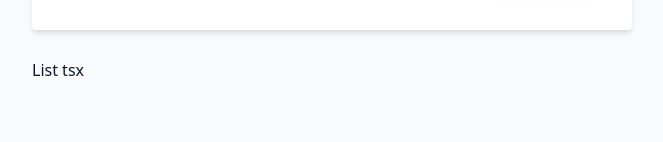
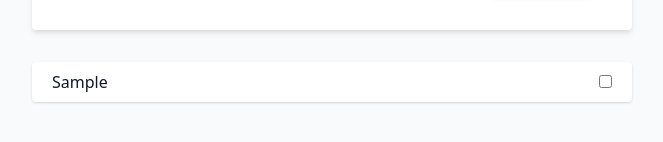
Before and after one commit to ReactRay/React-with-typescript, a React (Vite) app: page / in a window 1280 px wide. Both pictures are taken after typing "Sample" into the empty fields and a click on the button "Add Task". Shown: the part 284-426 px from the top of the page, without its empty margins (308-971 px from the left). Built offline with nearby package versions, Linux system fonts and the light colour scheme.

Commit message:
finish todos with ts and local storage

```diff
--- a/src/starter/10-tasks/List.tsx
+++ b/src/starter/10-tasks/List.tsx
@@ -1,9 +1,24 @@
 
-function List() {
+import { Task } from "./types"
+type ListProps = {
+
+    toggleTask: (id: string) => void,
+    tasks: Task[]
+
+
+}
+
+
+function List({ toggleTask, tasks }: ListProps) {
     return (
-        <div>
-            List tsx
-        </div>
+        <ul className="list">
+            {tasks.map((task) => {
+                return <li key={task.id}>
+                    <p className="task-text">{task.description}</p>
+                    <input type="checkbox" checked={task.isCompleted} onChange={() => toggleTask(task.id)} />
+                </li>
+            })}
+        </ul>
     )
 }
 
--- a/src/starter/10-tasks/index.tsx
+++ b/src/starter/10-tasks/index.tsx
@@ -3,16 +3,39 @@ import { useState, useEffect } from "react";
 import List from "./List";
 import Form from "./Form";
 import { Task } from "./types";
+
+const loadTasks = (): Task[] => {
+  const tasks = localStorage.getItem('tasks');
+  if (tasks) {
+    return JSON.parse(tasks);
+  }
+  return []
+}
+
+const updateStorage = (tasks: Task[]): void => {
+  localStorage.setItem('tasks', JSON.stringify(tasks))
+}
 function Component() {
 
-  const [tasks, setTasks] = useState<Task[]>([])
+  const [tasks, setTasks] = useState<Task[]>(loadTasks)
 
+  useEffect(() => {
+
+    updateStorage(tasks)
+  }, [tasks])
 
   const addTask = (task: Task): void => {
     setTasks([...tasks, task]);
+
   }
 
-  const toggleTask = () => {
+  const toggleTask = (id: string): void => {
+
+    const updatedTasks = tasks.map((task: Task) => {
+      return task.id === id ? { ...task, isCompleted: !task.isCompleted } : task
+    })
+    setTasks(updatedTasks)
+
 
   }
 
@@ -22,7 +45,7 @@ function Component() {
       <h2>React & Typescript</h2>
       <h2>Task List</h2>
       <Form addTask={addTask} />
-      <List />
+      <List tasks={tasks} toggleTask={toggleTask} />
     </div>
   );
 }
```
